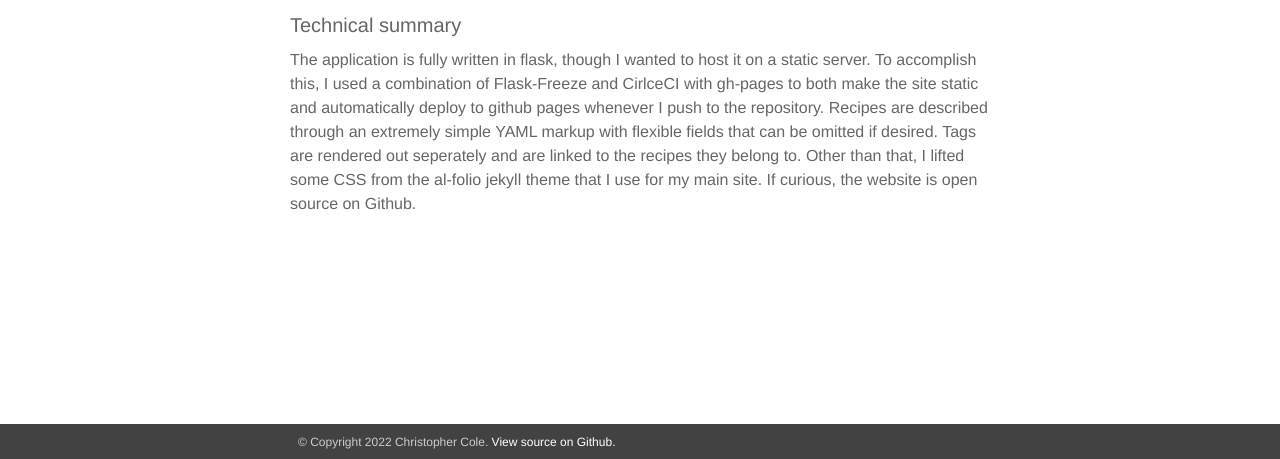
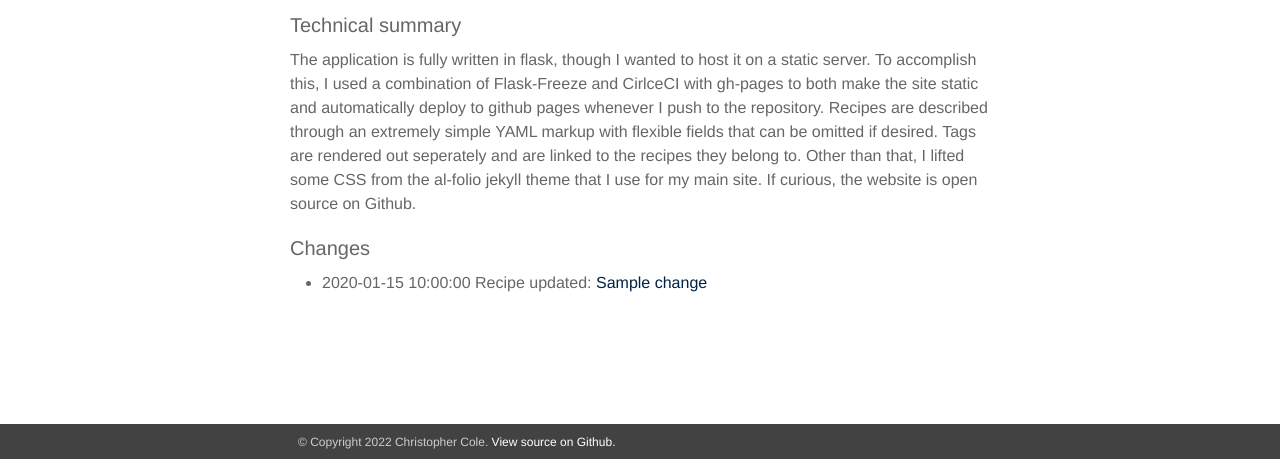
Before and after one commit to Chris1221/cookbook, a Flask app: template cookbook/templates/index.html in a window 1280 px wide. Shown: the part 341-800 px from the top of the page. Run offline with Flask 2, Linux system fonts and the light colour scheme; the template is opened without the code that fills it: most values are stand-ins (such as "Sample title", 1, 10 or a date in 2020); some libraries are stand-ins or nearby versions.

Commit message:
feat: auto-generate changelog

```diff
--- a/cookbook/app.py
+++ b/cookbook/app.py
@@ -3,6 +3,9 @@ import json
 import os
 import yaml
 import glob
+from pathlib import Path
+
+import git
 
 # Just some convenience methods
 def list_recipes():
@@ -25,12 +28,45 @@ def list_all_categories():
 
     return categories
 
+def list_changes(ncommit = 5):
+    """List all recent changes in files to generate
+    a changelog on the fly.
+
+    Returns:
+        List[str]: Messages to display as recipe changes.
+    """
+
+    repo = git.Repo(search_parent_directories=True)
+    commits = repo.iter_commits('main', max_count=ncommit)
+
+    messages = []
+    prev_commit = "Head"
+    for commit in commits:
+        for diff in commit.diff(prev_commit):
+            if diff.a_path.startswith("recipes/"):
+                name = Path(diff.a_path).stem
+                if name != "template":
+                    name_nice = " ".join(name.split("_"))
+                    date = commit.committed_datetime.strftime("%b %d, %Y")
+
+                    change = {}
+                    change["date"] = date
+                    change["name_nice"] = name_nice
+                    change["name"] = name
+                    change["new"] = diff.new_file
+
+                    messages.append(change)
+                break
+        prev_commit = commit
+    return messages
+
+
 # Create the blueprint
 cookbook = Blueprint('cookbook', __name__, template_folder='templates')
 
 @cookbook.route('/')
 def index():
-    return render_template('index.html', recipes=list_recipes())
+    return render_template('index.html', recipes=list_recipes(), changes = list_changes(10))
 
 @cookbook.route('/recipes.html')
 def recipe_homepage():
--- a/cookbook/templates/index.html
+++ b/cookbook/templates/index.html
@@ -26,4 +26,18 @@ Tags are rendered out seperately and are linked to the recipes they belong to.
 Other than that, I lifted some CSS from the al-folio
 jekyll theme that I use for my main site. If curious, the website is open source on Github.
 
+
+<h4>Changes</h4>
+<ul>
+    {% for change in changes %}
+        {% if change.new %}
+            <li>{{ change.date }} <b>Recipe added: </b> <a href="https://chrisbcole.me/cookbook/recipe/{{change.name}}.html">{{change.name_nice}} </a></li>
+        {% else %}
+
+            <li>{{ change.date }} Recipe updated: <a href="https://chrisbcole.me/cookbook/recipe/{{change.name}}.html">{{change.name_nice}} </a></li>
+        {% endif %}
+    {% endfor %}
+</ul>
+
+
 {% endblock %}
--- a/requirements.txt
+++ b/requirements.txt
@@ -1,2 +1,3 @@
 flask
 Frozen-Flask
+gitpython
```
Also changed, not shown: .circleci/config.yml.
